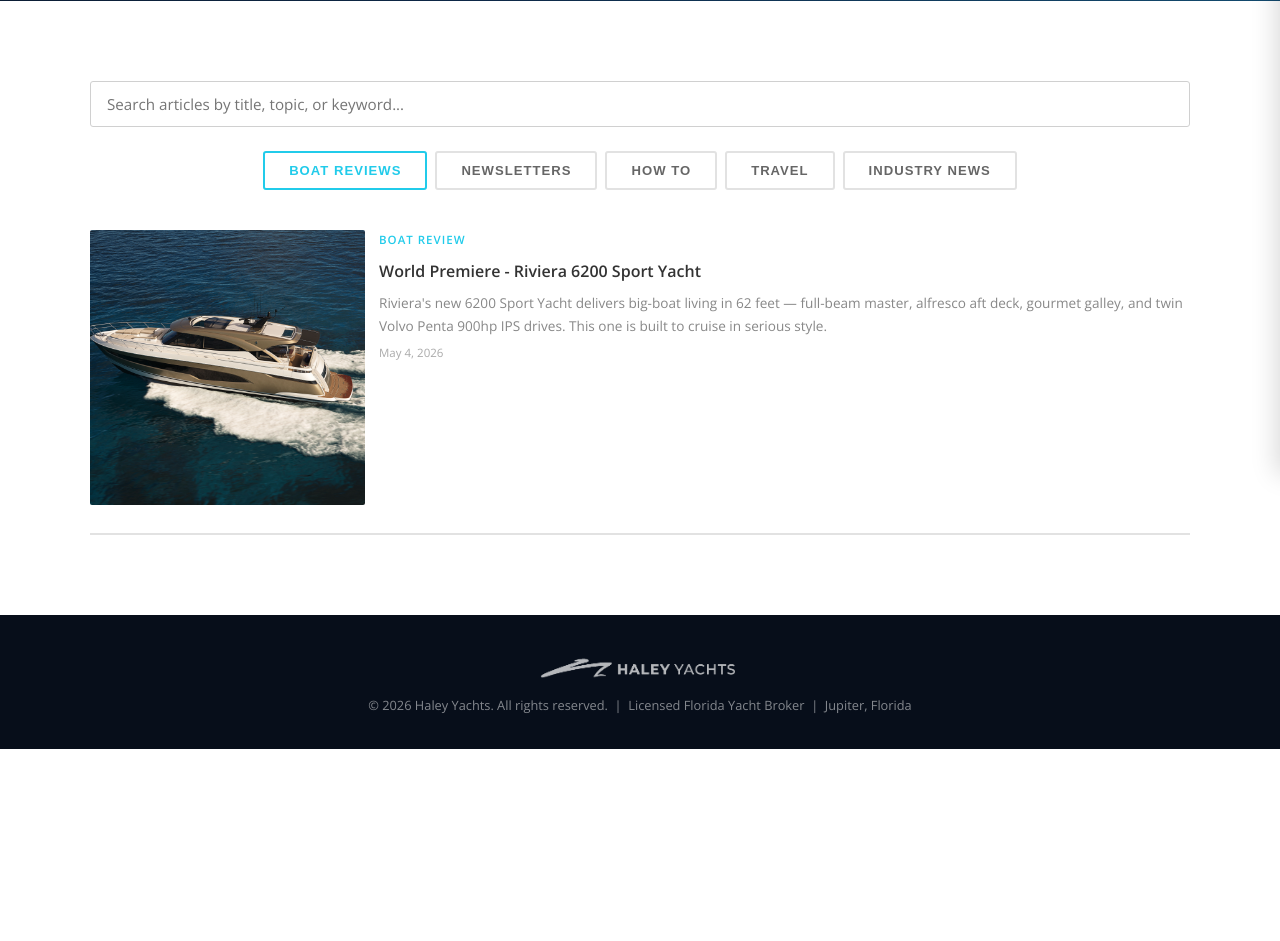
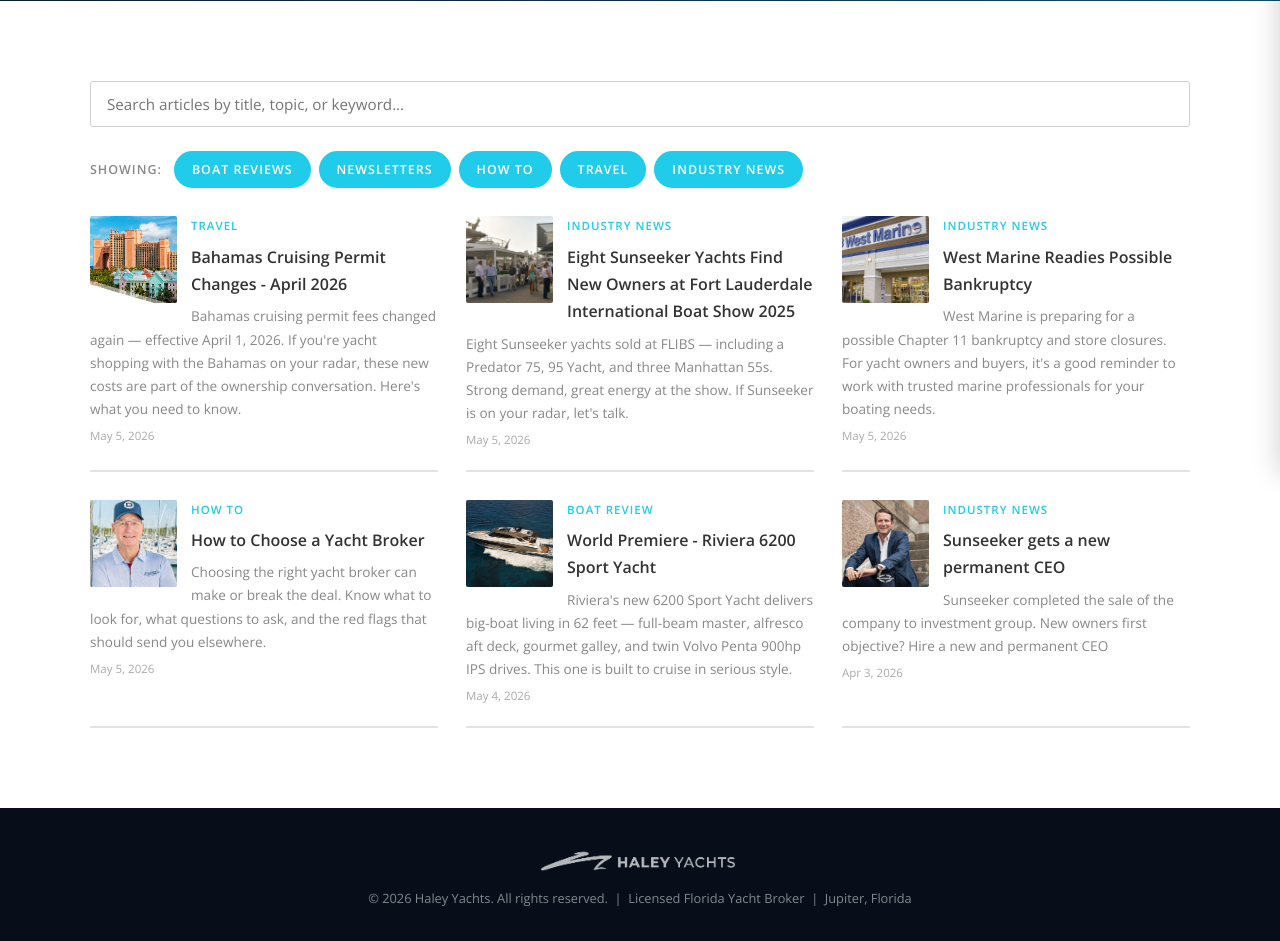
Before and after one commit to captainclarkhaley/haleyyachts-website, a PHP site: page /articles.html in a window 1280 px wide. Shown: the part 326-1267 px from the top of the page. Before the commit the page ends 1075 px from the top, so only its background shows below. Run offline with PHP 8.4, Linux system fonts and the light colour scheme.

Commit message:
articles ux

```diff
--- a/admin/featured-yachts.html
+++ b/admin/featured-yachts.html
@@ -3,6 +3,7 @@
 <head>
     <meta charset="UTF-8">
     <meta name="viewport" content="width=device-width, initial-scale=1.0">
+    <meta name="robots" content="noindex, nofollow">
     <title>Featured Yacht Maintenance - Haley Yachts</title>
     <link href="https://fonts.googleapis.com/css2?family=Open+Sans:wght@300;400;500;600;700&display=swap" rel="stylesheet">
     <link rel="icon" href="../favicon.ico" sizes="any">
@@ -267,7 +268,7 @@
         <div class="preview-box" id="previewBox"></div>
     </div>
 
-    <div class="admin-version" data-version>v: 2026-05-04 22:55 EDT</div>
+    <div class="admin-version" data-version>v: 2026-05-06 09:30 EDT</div>
 </div>
 
 <!-- Load current data -->
--- a/articles.html
+++ b/articles.html
@@ -53,33 +53,16 @@
             <input type="text" id="articleSearch" placeholder="Search articles by title, topic, or keyword..."
                    style="width:100%;padding:12px 16px;font-family:'Open Sans',Arial,sans-serif;font-size:0.95rem;border:1px solid #d0d0d0;border-radius:3px;background:#fff;color:#333;">
         </div>
-        <div class="sub-tabs">
-            <button class="sub-tab active" data-target="reviews">Boat Reviews</button>
-            <button class="sub-tab" data-target="newsletters">Newsletters</button>
-            <button class="sub-tab" data-target="howto">How To</button>
-            <button class="sub-tab" data-target="travel">Travel</button>
-            <button class="sub-tab" data-target="news">Industry News</button>
+        <div class="filter-chips" id="categoryFilters" role="group" aria-label="Filter articles by category">
+            <span class="filter-chips-label">Showing:</span>
+            <button type="button" class="filter-chip active" data-category="boat-reviews" aria-pressed="true">Boat Reviews</button>
+            <button type="button" class="filter-chip active" data-category="newsletters" aria-pressed="true">Newsletters</button>
+            <button type="button" class="filter-chip active" data-category="how-to" aria-pressed="true">How To</button>
+            <button type="button" class="filter-chip active" data-category="travel" aria-pressed="true">Travel</button>
+            <button type="button" class="filter-chip active" data-category="industry-news" aria-pressed="true">Industry News</button>
         </div>
 
-        <div class="sub-content active" id="reviews">
-            <div class="articles-grid" data-category="boat-reviews"></div>
-        </div>
-
-        <div class="sub-content" id="newsletters">
-            <div class="articles-grid" data-category="newsletters"></div>
-        </div>
-
-        <div class="sub-content" id="howto">
-            <div class="articles-grid" data-category="how-to"></div>
-        </div>
-
-        <div class="sub-content" id="travel">
-            <div class="articles-grid" data-category="travel"></div>
-        </div>
-
-        <div class="sub-content" id="news">
-            <div class="articles-grid" data-category="industry-news"></div>
-        </div>
+        <div class="articles-grid" id="articlesGrid"></div>
     </div>
 </section>
 
--- a/articles/articles-data.js
+++ b/articles/articles-data.js
@@ -71,7 +71,6 @@
     }
 ];
 
-function renderArticles(searchTerm) {
 var CATEGORY_META = {
     'boat-reviews':  { tag: 'Boat Review',   label: 'Boat Reviews' },
     'newsletters':   { tag: 'Newsletter',    label: 'Newsletters' },
@@ -80,36 +79,34 @@
     'industry-news': { tag: 'Industry News', label: 'Industry News' }
 };
 
-    var EMPTY_MESSAGE = '<p style="color:#999;font-style:italic;font-size:0.9rem;">No articles published yet. Check back soon.</p>';
-    var NO_RESULTS = '<p style="color:#999;font-style:italic;font-size:0.9rem;">No articles match your search.</p>';
-    var query = (searchTerm || '').toLowerCase().trim();
-
-    document.querySelectorAll('.articles-grid[data-category]').forEach(function(grid) {
-        var category = grid.dataset.category;
-        var catArticles = publishedArticles.filter(function(a) { return a.type === category; });
-        var meta = CATEGORY_META[category];
-
-        if (query) {
-            catArticles = catArticles.filter(function(a) {
-                return (a.title || '').toLowerCase().indexOf(query) !== -1 ||
-                       (a.excerpt || '').toLowerCase().indexOf(query) !== -1 ||
-                       (a.keywords || '').toLowerCase().indexOf(query) !== -1 ||
-                       (a.author || '').toLowerCase().indexOf(query) !== -1;
+function getActiveCategories() {
+    var chips = document.querySelectorAll('.filter-chip[data-category]');
+    if (!chips.length) {
+        // No chip UI on this page - treat all categories as active.
+        return Object.keys(CATEGORY_META);
+    }
+    var active = [];
+    chips.forEach(function(c) {
+        if (c.classList.contains('active')) active.push(c.dataset.category);
     });
+    return active;
 }
 
-        if (!catArticles.length) {
-            grid.innerHTML = query ? NO_RESULTS : EMPTY_MESSAGE;
-            return;
-        }
+function renderArticles(searchTerm) {
+    var EMPTY_MESSAGE = '<p style="color:#999;font-style:italic;font-size:0.9rem;">No articles published yet. Check back soon.</p>';
+    var NO_RESULTS_SEARCH = '<p style="color:#999;font-style:italic;font-size:0.9rem;">No articles match your search.</p>';
+    var NO_CATEGORIES = '<p style="color:#999;font-style:italic;font-size:0.9rem;">No categories selected. Click a category chip above to include it.</p>';
+    var query = (searchTerm || '').toLowerCase().trim();
+    var activeCats = getActiveCategories();
 
-        grid.innerHTML = catArticles.map(function(article) {
+    function buildCardHtml(article) {
+        var meta = CATEGORY_META[article.type] || { tag: article.type };
         var date = new Date(article.date + 'T12:00:00');
         var displayDate = date.toLocaleDateString('en-US', { year: 'numeric', month: 'short', day: 'numeric' });
         var heroSrc = article.heroImage
-                ? 'articles/' + category + '/images/' + article.heroImage
+            ? 'articles/' + article.type + '/images/' + article.heroImage
             : '';
-            var articleUrl = 'articles/' + category + '/' + article.fileName;
+        var articleUrl = 'articles/' + article.type + '/' + article.fileName;
 
         return '<div class="article-card">' +
             '<a href="' + articleUrl + '">' +
@@ -120,19 +117,78 @@
             '<div class="card-date">' + displayDate + '</div>' +
             '</a>' +
             '</div>';
-        }).join('');
+    }
+
+    // New combined-grid path: single #articlesGrid with chip filters.
+    var combinedGrid = document.getElementById('articlesGrid');
+    if (combinedGrid) {
+        if (!activeCats.length) {
+            combinedGrid.innerHTML = NO_CATEGORIES;
+            return;
+        }
+
+        var matched = publishedArticles.filter(function(a) {
+            if (activeCats.indexOf(a.type) === -1) return false;
+            if (!query) return true;
+            return (a.title || '').toLowerCase().indexOf(query) !== -1 ||
+                   (a.excerpt || '').toLowerCase().indexOf(query) !== -1 ||
+                   (a.keywords || '').toLowerCase().indexOf(query) !== -1 ||
+                   (a.author || '').toLowerCase().indexOf(query) !== -1;
+        });
+
+        // Sort newest first
+        matched.sort(function(a, b) { return (b.date || '').localeCompare(a.date || ''); });
+
+        if (!matched.length) {
+            combinedGrid.innerHTML = query ? NO_RESULTS_SEARCH : EMPTY_MESSAGE;
+            return;
+        }
+        combinedGrid.innerHTML = matched.map(buildCardHtml).join('');
+        return;
+    }
+
+    // Legacy path: per-category grids (kept so this script stays drop-in safe).
+    document.querySelectorAll('.articles-grid[data-category]').forEach(function(grid) {
+        var category = grid.dataset.category;
+        var catArticles = publishedArticles.filter(function(a) { return a.type === category; });
+        if (query) {
+            catArticles = catArticles.filter(function(a) {
+                return (a.title || '').toLowerCase().indexOf(query) !== -1 ||
+                       (a.excerpt || '').toLowerCase().indexOf(query) !== -1 ||
+                       (a.keywords || '').toLowerCase().indexOf(query) !== -1 ||
+                       (a.author || '').toLowerCase().indexOf(query) !== -1;
+            });
+        }
+        if (!catArticles.length) {
+            grid.innerHTML = query ? NO_RESULTS_SEARCH : EMPTY_MESSAGE;
+            return;
+        }
+        catArticles.sort(function(a, b) { return (b.date || '').localeCompare(a.date || ''); });
+        grid.innerHTML = catArticles.map(buildCardHtml).join('');
     });
 }
 
 document.addEventListener('DOMContentLoaded', function() {
+    var searchInput = document.getElementById('articleSearch');
+    function currentQuery() { return searchInput ? searchInput.value : ''; }
+
+    // Wire category chip toggles
+    document.querySelectorAll('.filter-chip[data-category]').forEach(function(chip) {
+        chip.addEventListener('click', function() {
+            var nowActive = !chip.classList.contains('active');
+            chip.classList.toggle('active', nowActive);
+            chip.setAttribute('aria-pressed', String(nowActive));
+            renderArticles(currentQuery());
+        });
+    });
+
     renderArticles();
-    var searchInput = document.getElementById('articleSearch');
+
     if (searchInput) {
         var debounceTimer;
         searchInput.addEventListener('input', function() {
             clearTimeout(debounceTimer);
-            var val = searchInput.value;
-            debounceTimer = setTimeout(function() { renderArticles(val); }, 200);
+            debounceTimer = setTimeout(function() { renderArticles(searchInput.value); }, 200);
         });
     }
 });
--- a/css/styles.css
+++ b/css/styles.css
@@ -509,6 +509,63 @@
 .listings-coming-soon a { color: #1c75bc; text-decoration: underline; }
 
 /* ===== ARTICLES GRID ===== */
+.filter-chips {
+    display: flex;
+    align-items: center;
+    flex-wrap: wrap;
+    gap: 8px;
+    margin-bottom: 28px;
+}
+.filter-chips-label {
+    font-size: 0.78rem;
+    font-weight: 600;
+    text-transform: uppercase;
+    letter-spacing: 1px;
+    color: #888;
+    margin-right: 4px;
+}
+.filter-chip {
+    padding: 8px 16px;
+    font-family: inherit;
+    font-size: 0.78rem;
+    font-weight: 600;
+    text-transform: uppercase;
+    letter-spacing: 1px;
+    border: 2px solid #e2e2e2;
+    border-radius: 999px;
+    background: #fff;
+    color: #888;
+    cursor: pointer;
+    transition: background 0.15s, border-color 0.15s, color 0.15s, opacity 0.15s;
+    user-select: none;
+}
+.filter-chip:hover {
+    border-color: #21cbea;
+    color: #21cbea;
+}
+.filter-chip.active {
+    background: #21cbea;
+    border-color: #21cbea;
+    color: #fff;
+}
+.filter-chip.active:hover {
+    background: #1aa8c4;
+    border-color: #1aa8c4;
+}
+.filter-chip:not(.active) {
+    opacity: 0.65;
+    text-decoration: line-through;
+    text-decoration-thickness: 1px;
+}
+.filter-chip:not(.active):hover {
+    opacity: 1;
+    text-decoration: none;
+}
+.filter-chip:focus-visible {
+    outline: 2px solid #21cbea;
+    outline-offset: 2px;
+}
+
 .articles-grid {
     display: grid;
     grid-template-columns: repeat(auto-fit, minmax(280px, 1fr));
```
Lines whose indentation alone changed are shown as unchanged.
